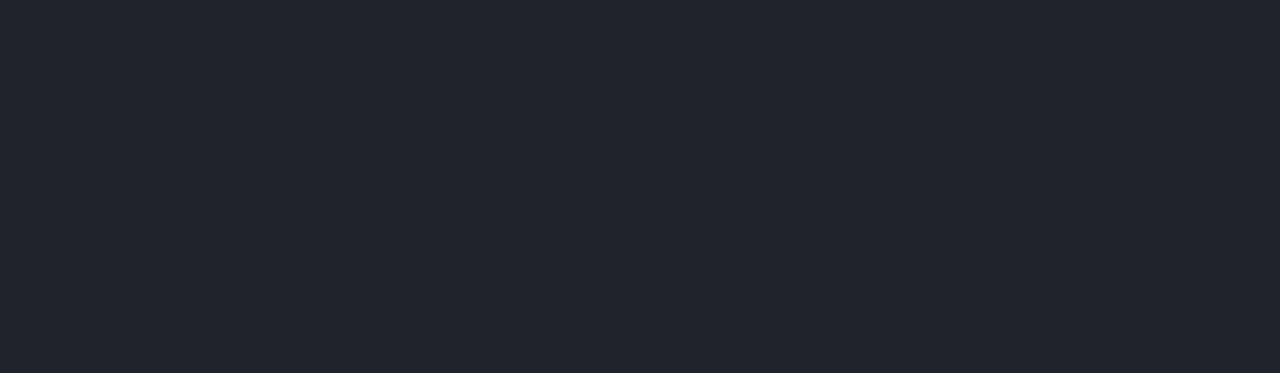
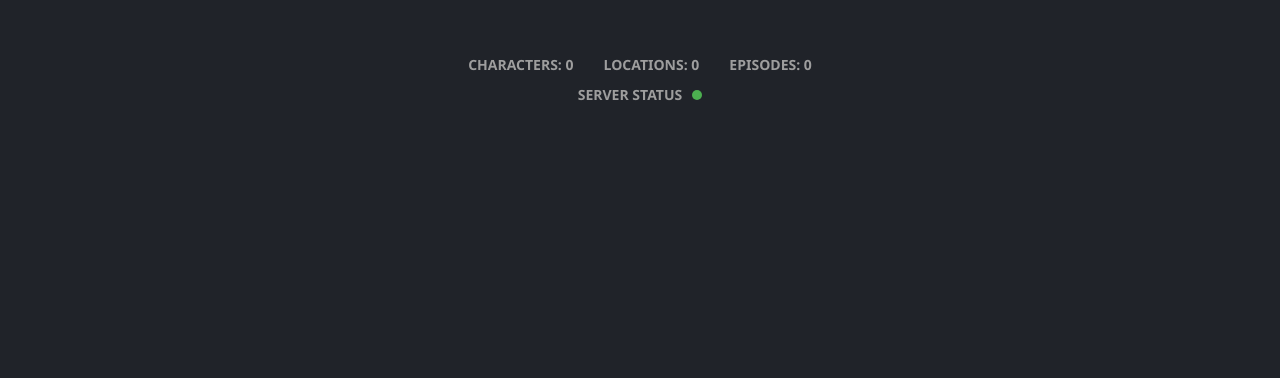
Before and after one commit to oleksiyz2000-wq/FurryParnushka, a React (Vite) app: page / in a window 1280 px wide. Shown: the part 1132-1510 px from the top of the page. Built offline with nearby package versions, Linux system fonts and the light colour scheme.

Commit message:
footer elements

```diff
--- a/src/components/Footer/Footer.css
+++ b/src/components/Footer/Footer.css
@@ -1,6 +1,42 @@
 .footer {
     display: flex;
+    flex-direction: column;
+    align-items: center;
     background-color: #202329;
     width: 100%;
-    height: 400px;
+    height: 405px;
+    padding-top: 80px;
 }
+
+.footer__stats {
+    display: flex;
+    gap: 30px;
+    list-style: none;
+}
+
+.footer__stats-item a {
+    font-size: 14px;
+    font-weight: 700;
+    text-decoration: none;
+    color: #9e9e9e;
+}
+
+.server-status {
+    display: flex;
+    margin-top: 10px;
+}
+
+.server-status__text {
+    font-size: 14px;
+    font-weight: 700;
+    color: #9e9e9e;
+}
+
+.server-status__indicator {
+    width: 10px;
+    height: 10px;
+    background-color: #4caf50;
+    border-radius: 50%;
+    margin-left: 10px;
+    margin-top: 5px;
+}
--- a/src/components/Footer/Footer.jsx
+++ b/src/components/Footer/Footer.jsx
@@ -1,9 +1,29 @@
+const stats = [
+    {label: 'CHARACTERS', value: 0},
+    {label: 'LOCATIONS', value: 0},
+    {label: 'EPISODES', value: 0},
+];
+
 import "./Footer.css";
 
 export default function Footer() {
     return (
-        <footer className="footer">
-
-        </footer>
+    <footer className="footer">
+            <ul className="footer__stats">
+                <li className="footer__stats-item">
+                    <a href="/">{stats[0].label}: {stats[0].value}</a>
+                </li>
+                <li className="footer__stats-item">
+                    <a href="/">{stats[1].label}: {stats[1].value}</a>
+                </li>
+                <li className="footer__stats-item">
+                    <a href="/">{stats[2].label}: {stats[2].value}</a>
+                </li>
+            </ul>
+            <a className="server-status">
+                <span className="server-status__text">SERVER STATUS</span>
+                <span className="server-status__indicator"></span>
+            </a>
+    </footer>
     )
 }
--- a/src/index.css
+++ b/src/index.css
@@ -5,3 +5,7 @@
   font-family: 'Segoe UI', Helvetica, Arial, sans-serif;
   font-weight: 600;
 }
+
+#root {
+
+}
```
